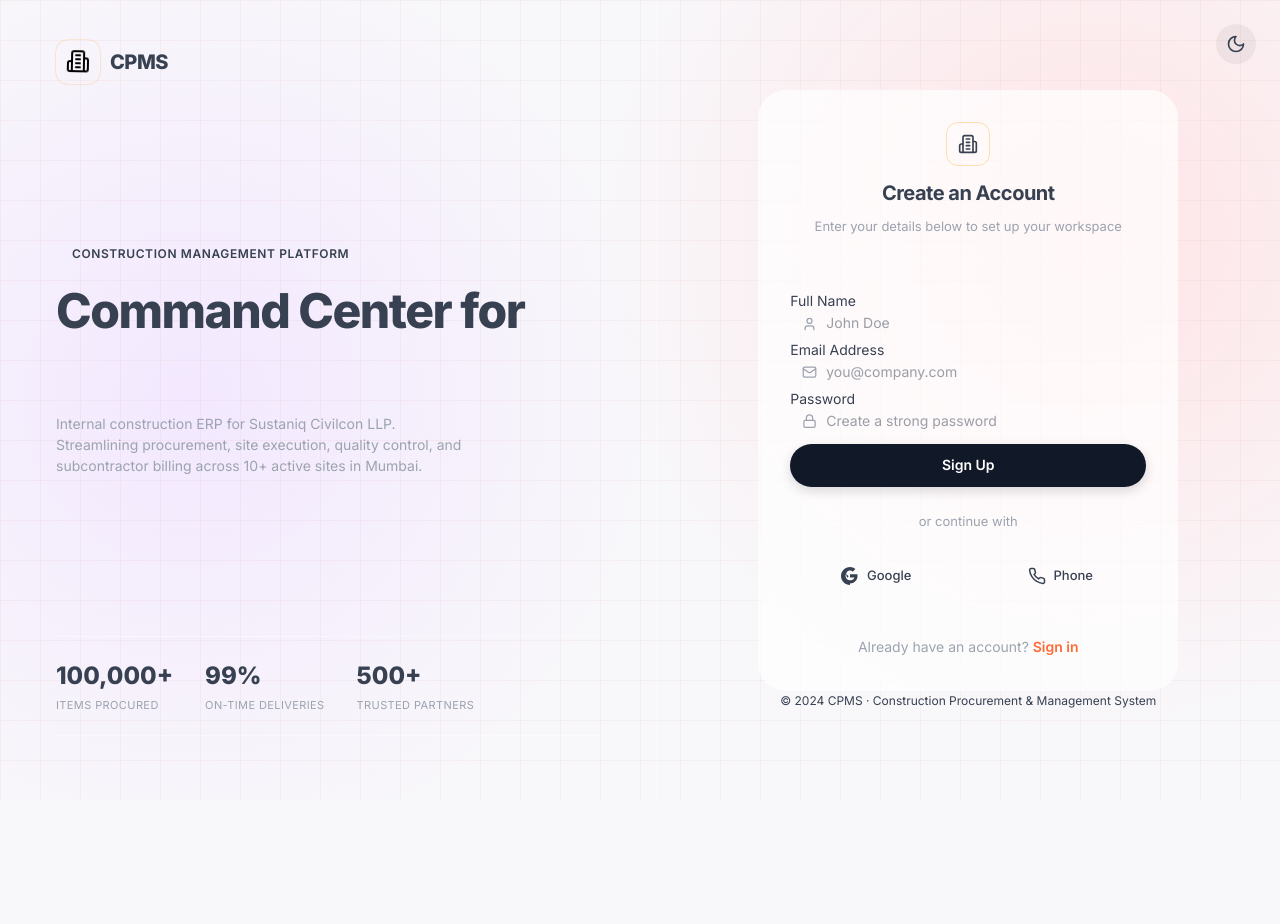
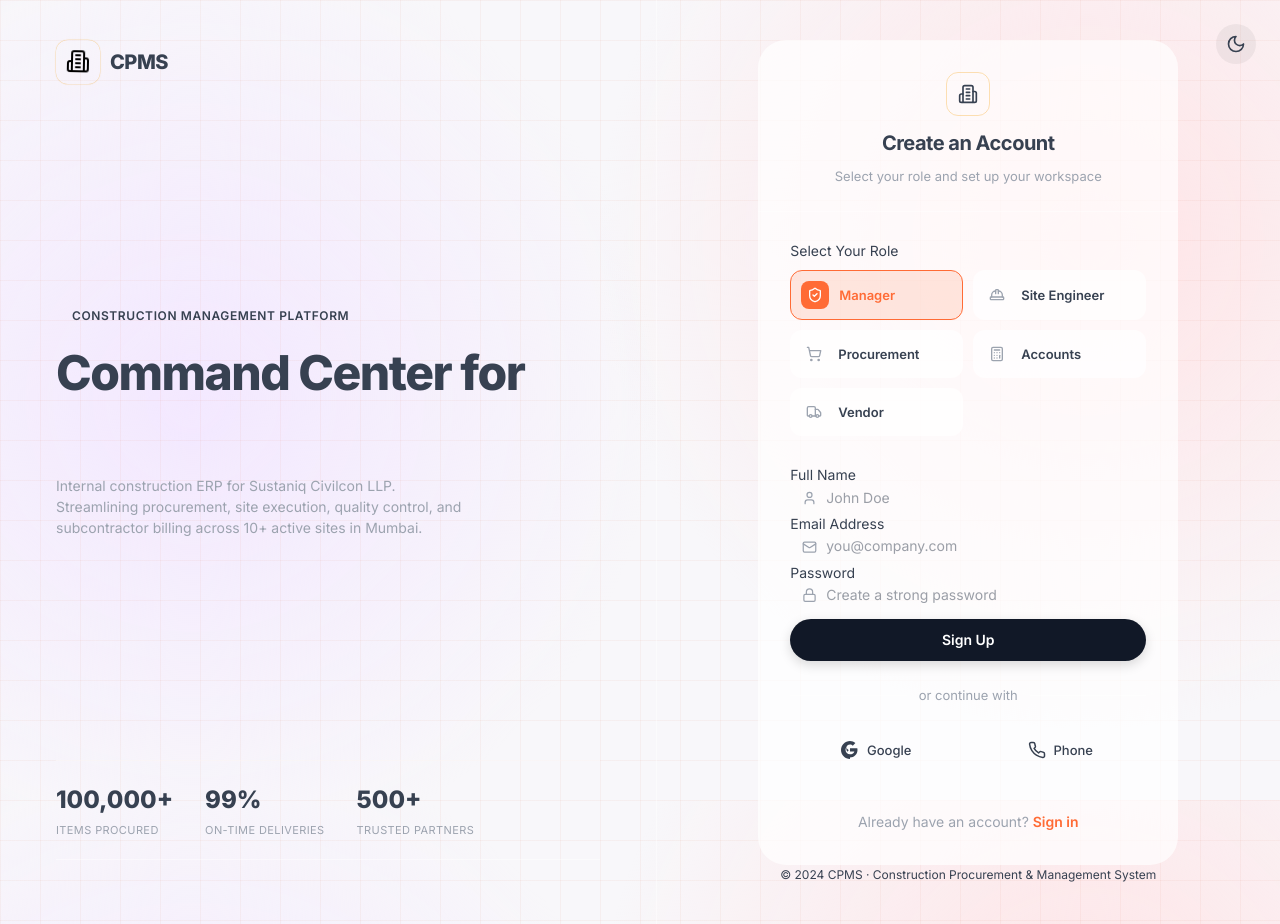
Before and after one commit to vijayyh/CPMS, a Next.js app in the folder cpms/: page /signup in a window 1280 px wide. Before the commit the page ends 800 px from the top, so only its background shows below. Built offline with nearby package versions, Linux system fonts and the light colour scheme.

Commit message:
feat: implement RBAC and role selection grid on signup

```diff
--- a/cpms/src/app/(app)/dashboard/page.tsx
+++ b/cpms/src/app/(app)/dashboard/page.tsx
@@ -52,9 +52,12 @@ export default function DashboardPage() {
   const isAdmin = userRole === "ADMIN" || userRole === "MANAGER";
   const isSiteEngineer = userRole === "SITE_ENGINEER";
   const isAccounts = userRole === "ACCOUNTS";
+  const isProcurement = userRole === "PROCUREMENT";
+  const isVendor = userRole === "VENDOR";
 
   const canSeeEngineering = isAdmin || isSiteEngineer;
   const canSeeFinance = isAdmin || isAccounts;
+  const canSeeProcurement = isAdmin || isProcurement;
 
   const router = useRouter();
 
--- a/cpms/src/app/(auth)/signup/page.tsx
+++ b/cpms/src/app/(auth)/signup/page.tsx
@@ -1,7 +1,7 @@
 "use client";
 import { useState, useEffect } from "react";
 import { useRouter } from "next/navigation";
-import { Building2, Lock, Mail, User, AlertCircle, Loader2, HardHat, Sun, Moon } from "lucide-react";
+import { Building2, Lock, Mail, User, AlertCircle, Loader2, HardHat, Sun, Moon, ShieldCheck, ShoppingCart, Calculator, Truck } from "lucide-react";
 import Link from "next/link";
 import { toast } from "sonner";
 import { AnimatedCounter } from "@/components/ui/animated-counter";
@@ -12,8 +12,17 @@ export default function SignupPage() {
   const [name, setName] = useState("");
   const [email, setEmail] = useState("");
   const [password, setPassword] = useState("");
+  const [role, setRole] = useState("MANAGER");
   const [error, setError] = useState("");
   const [loading, setLoading] = useState(false);
+
+  const ROLES = [
+    { id: "MANAGER", label: "Manager", icon: ShieldCheck },
+    { id: "SITE_ENGINEER", label: "Site Engineer", icon: HardHat },
+    { id: "PROCUREMENT", label: "Procurement", icon: ShoppingCart },
+    { id: "ACCOUNTS", label: "Accounts", icon: Calculator },
+    { id: "VENDOR", label: "Vendor", icon: Truck },
+  ];
 
   // Theme Management
   const [isDark, setIsDark] = useState(false);
@@ -51,6 +60,7 @@ export default function SignupPage() {
           name,
           email,
           password,
+          role,
         }),
       });
 
@@ -128,10 +138,48 @@ export default function SignupPage() {
               <Building2 size={20} />
             </div>
             <h2>Create an Account</h2>
-            <p>Enter your details below to set up your workspace</p>
+            <p>Select your role and set up your workspace</p>
           </div>
 
           <form onSubmit={handleSubmit} className="login-form">
+            <div className="role-selection" style={{ marginBottom: 24 }}>
+              <label className="form-label">Select Your Role</label>
+              <div style={{ display: 'grid', gridTemplateColumns: '1fr 1fr', gap: '10px', marginTop: '8px' }}>
+                {ROLES.map((r) => {
+                  const Icon = r.icon;
+                  const isSelected = role === r.id;
+                  return (
+                    <div
+                      key={r.id}
+                      onClick={() => setRole(r.id)}
+                      style={{
+                        padding: '10px',
+                        borderRadius: '12px',
+                        border: `1px solid ${isSelected ? 'var(--brand-primary)' : 'var(--bg-border-strong)'}`,
+                        background: isSelected ? 'var(--brand-glow)' : 'var(--bg-card)',
+                        cursor: 'pointer',
+                        display: 'flex',
+                        alignItems: 'center',
+                        gap: '10px',
+                        transition: 'all 0.2s',
+                        color: isSelected ? 'var(--brand-primary)' : 'var(--text-primary)'
+                      }}
+                    >
+                      <div style={{
+                        padding: '6px',
+                        borderRadius: '8px',
+                        background: isSelected ? 'var(--brand-primary)' : 'var(--bg-elevated)',
+                        color: isSelected ? '#FFFFFF' : 'var(--text-muted)',
+                        display: 'flex'
+                      }}>
+                        <Icon size={16} />
+                      </div>
+                      <span style={{ fontSize: '13px', fontWeight: 600 }}>{r.label}</span>
+                    </div>
+                  );
+                })}
+              </div>
+            </div>
             <div className="form-group">
               <label className="form-label">Full Name</label>
               <div style={{ position: "relative" }}>
--- a/cpms/src/app/api/auth/register/route.ts
+++ b/cpms/src/app/api/auth/register/route.ts
@@ -5,11 +5,11 @@ import { prisma } from "@/lib/prisma";
 export async function POST(req: Request) {
   try {
     const body = await req.json();
-    const { name, email, password } = body;
+    const { name, email, password, role } = body;
 
-    if (!name || !email || !password) {
+    if (!name || !email || !password || !role) {
       return NextResponse.json(
-        { error: "Missing required fields" },
+        { error: "Missing required fields (name, email, password, role)" },
         { status: 400 }
       );
     }
@@ -35,7 +35,7 @@ export async function POST(req: Request) {
         name,
         email,
         password: hashedPassword,
-        // Role defaults to MANAGER as per schema
+        role,
       },
     });
 
```
Also changed, not shown: 1 other file (tests, documents, lock files or other folders).
